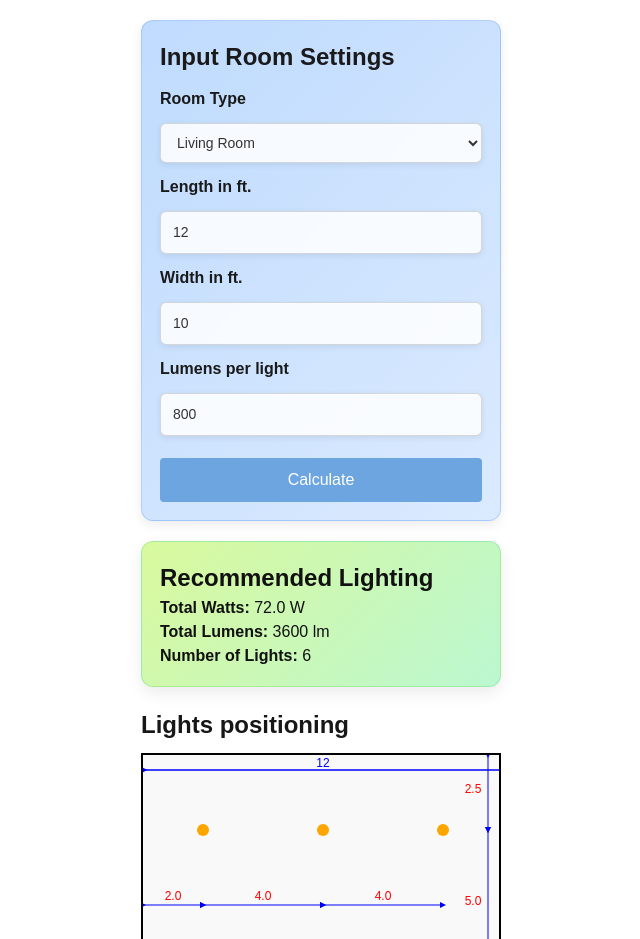
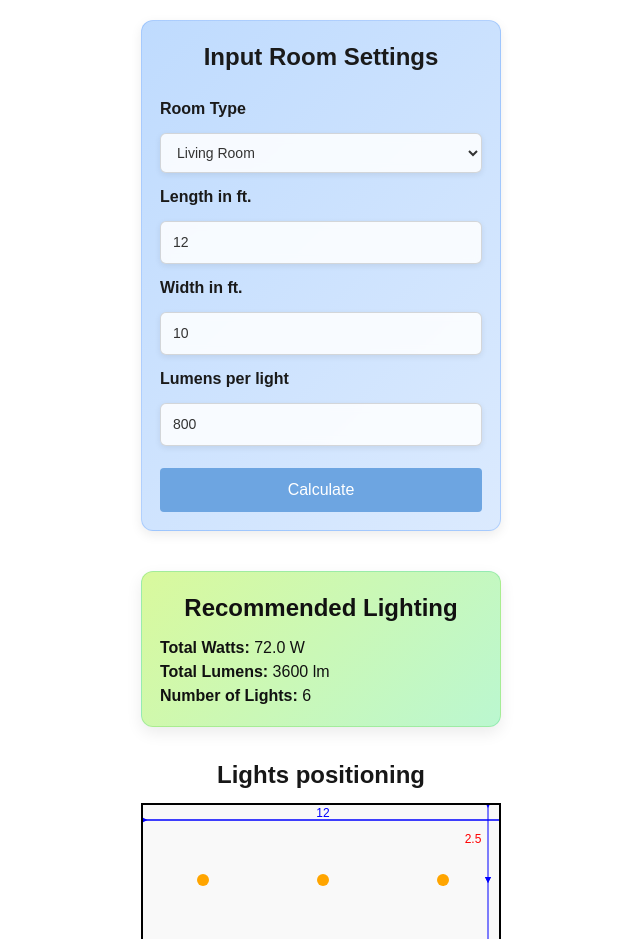
Before and after one commit to sreekanthyerragunta/lighting-calculator, a Next.js app: page / in a window 1280 px wide. Shown: the top 939 px of the page, without its empty margins (319-959 px from the left). Built offline with nearby package versions, Linux system fonts and the light colour scheme.

Commit message:
auto scroll and refined constraints

```diff
--- a/app/page.tsx
+++ b/app/page.tsx
@@ -1,7 +1,12 @@
 "use client";
 import { useState } from "react";
+import { useRef, useEffect } from "react";
 
 export default function Home() {
+
+  const resultRef = useRef<HTMLDivElement | null>(null);
+  const [showResult, setShowResult] = useState(false);
+
   // INPUT STATE (user typing)
   const [inputs, setInputs] = useState({
     length: 12,
@@ -23,13 +28,21 @@ export default function Home() {
       [field]: field === "roomType" ? value : Number(value),
     }));
     setIsDirty(true);
+    setShowResult(false);
   };
 
   // CALCULATE BUTTON
   const handleCalculate = () => {
     setAppliedInputs(inputs);
     setIsDirty(false);
+    setShowResult(true);
   };
+
+  useEffect(() => {
+    if(showResult){
+      resultRef.current?.scrollIntoView({ behavior: "smooth", block: "start" });
+    }
+  }, [showResult]);
 
   // ---------------- CALCULATIONS ----------------
 
@@ -130,7 +143,7 @@ export default function Home() {
             boxShadow: "0 4px 12px rgba(0,0,0,0.08)",
           }}
         >
-          <h3 style={{ fontSize: 24, fontWeight: "bold" }}>
+          <h3 style={{ fontSize: 24, fontWeight: "bold", textAlign: "center", marginBottom: 10}}>
             Input Room Settings
           </h3>
 
@@ -270,6 +283,7 @@ export default function Home() {
         {/* RIGHT SIDE → Recommended Lighting */}
         {!isDirty && (
           <div
+            ref={resultRef}
             style={{
               padding: 18,
               borderRadius: 12,
@@ -280,9 +294,10 @@ export default function Home() {
               color: "#111", // strong black for readability
               border: "1px solid rgba(34,197,94,0.25)",
               boxShadow: "0 6px 16px rgba(0,0,0,0.08)",
+              marginTop: 20
             }}
           >
-          <h3 style={{fontWeight: "bold", fontSize: '24px'}}>Recommended Lighting</h3>
+          <h3 style={{fontWeight: "bold", fontSize: '24px', textAlign: "center", marginBottom: 10}}>Recommended Lighting</h3>
 
           <p>
             <strong>Total Watts:</strong> {lighting.watts.toFixed(1)} W
@@ -301,7 +316,7 @@ export default function Home() {
       </div>
 
       {!isDirty &&(
-        <h3 style={{ marginTop: 20, fontWeight: 'bold', fontSize: '24px', maxWidth: 360, margin: "10px auto 0 auto"}}>Lights positioning</h3>
+        <h3 style={{fontWeight: 'bold', fontSize: '24px', maxWidth: 360, margin: "20px auto 10px auto", textAlign: "center"}}>Lights positioning</h3>
       )}
 
       {/* Room */}
@@ -316,7 +331,7 @@ export default function Home() {
             border: "2px solid black",
             background: "#f9f9f9",
             overflow: "hidden",
-            margin: "10px auto 0 auto",
+            margin: "10px auto 10px auto",
             boxSizing: "border-box"
           }}>
 
```
Also changed, not shown: 1 other file (tests, documents, lock files or other folders).
